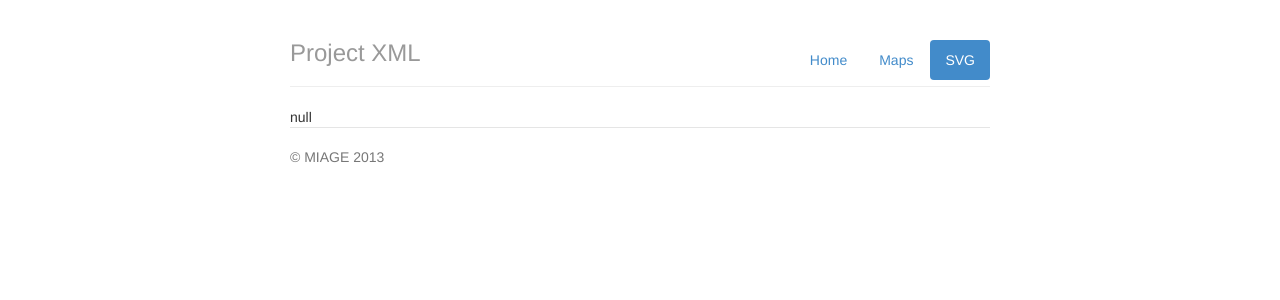
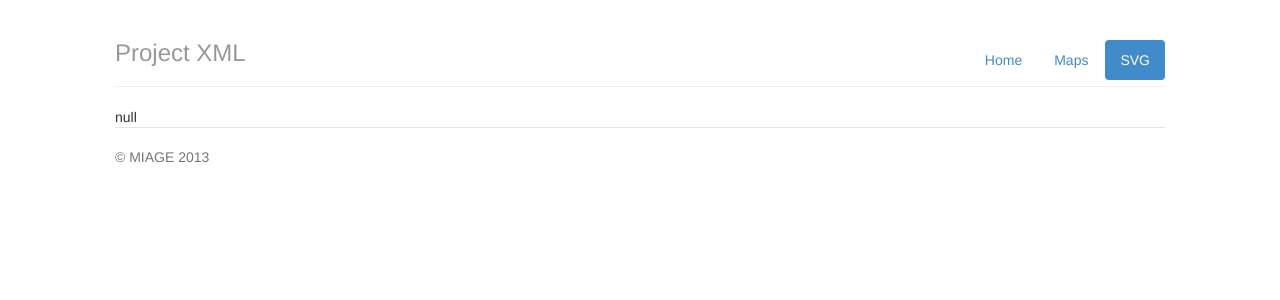
Before and after one commit to Tukks/XmlProject, a Java web app: page /svg.jsp in a window 1280 px wide. Shown: the top 300 px of the page. Run offline with Tomcat 11, a stand-in JSP engine, Linux system fonts and the light colour scheme; some libraries are stand-ins or nearby versions.

Commit message:
template à 1080px

```diff
--- a/web/css/template.css
+++ b/web/css/template.css
@@ -32,9 +32,9 @@
 }
 
 /* Customize container */
-@media (min-width: 768px) {
+@media (min-width: 1080px) {
   .container {
-    max-width: 730px;
+    max-width: 1080px;
   }
 }
 .container-narrow > hr {
```
